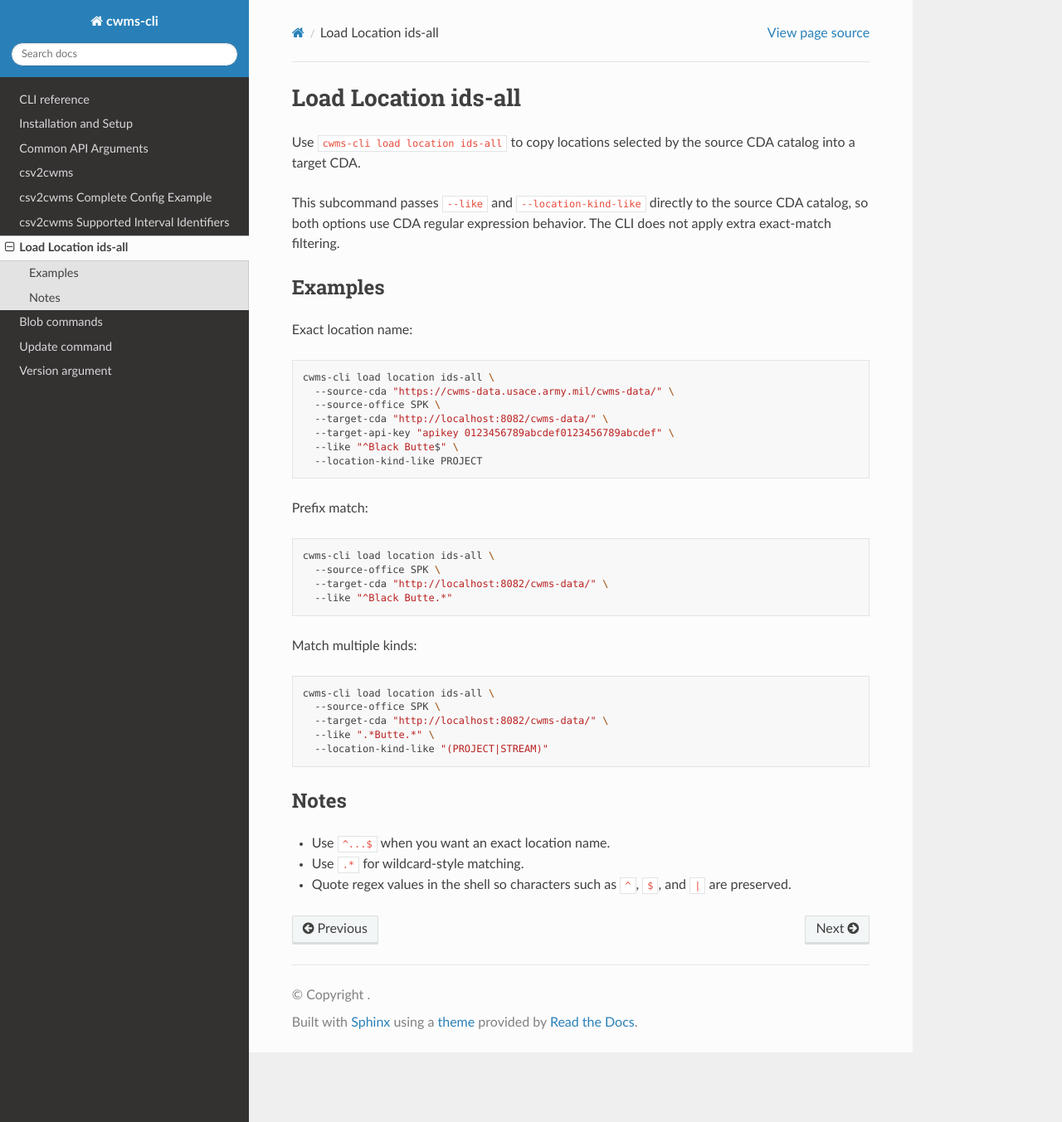
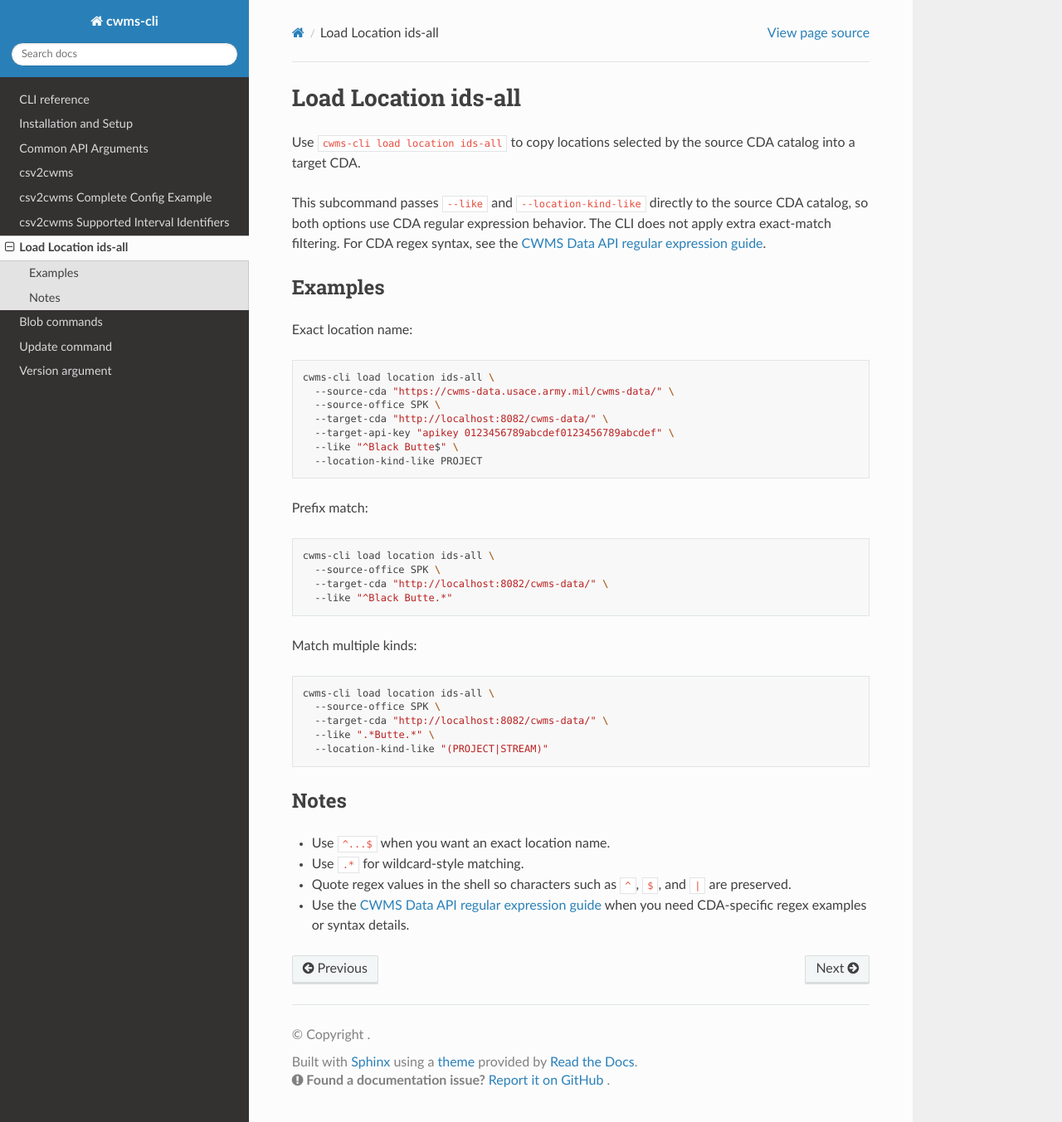
Before and after one commit to HydrologicEngineeringCenter/cwms-cli, a Sphinx documentation site: the page built from docs/cli/load_location_ids_all.rst, in a window 1280 px wide and 1353 px high. Shown: the whole window at 83% size. Built offline with Sphinx 7.4.7 and the Read the Docs theme 3.1.0, drawn with Linux system fonts in a browser that asks for light colours.

Commit message:
Add GH doc issue link and Regex docs

```diff
--- /dev/null
+++ b/docs/_templates/footer.html
@@ -0,0 +1,31 @@
+{% extends "!footer.html" %}
+
+{% block extrafooter %}
+  {{ super() }}
+  {% set doc_title = title|striptags %}
+  {% if doc_title == '<no title>' %}
+    {% set doc_title = project ~ ' Documentation' %}
+  {% endif %}
+  {% if docs_public_base_url %}
+    {% set doc_page = docs_public_base_url ~ pagename ~ '.html' %}
+  {% elif pageurl %}
+    {% set doc_page = pageurl %}
+  {% else %}
+    {% set doc_page = pagename ~ '.html' %}
+  {% endif %}
+  {% set issue_title = ('Docs issue: ' ~ doc_title) | urlencode %}
+  {% set issue_body = (
+    'Documentation page: ' ~ doc_page ~ '\n'
+    ~ 'Source page key: ' ~ pagename ~ '\n\n'
+    ~ 'Describe the documentation issue here.'
+  ) | urlencode %}
+  <p>
+    <strong>
+      <span class="fa fa-exclamation-circle" aria-hidden="true"></span>
+      Found a documentation issue?
+    </strong>
+    <a href="https://github.com/hydrologicengineeringcenter/cwms-cli/issues/new?title={{ issue_title }}&body={{ issue_body }}">
+      Report it on GitHub
+    </a>.
+  </p>
+{% endblock %}
--- a/docs/cli/api_arguments.rst
+++ b/docs/cli/api_arguments.rst
@@ -49,6 +49,7 @@
 - ``--office`` uses the ``OFFICE`` environment variable.
 - ``--api-root`` uses the ``CDA_API_ROOT`` environment variable.
 - ``--api-key`` uses the ``CDA_API_KEY`` environment variable.
+- For CDA-backed regex filters such as ``--like``, ``--location-kind-like``, and ``--timeseries-id-regex``, see the |cda-regexp-guide|_.
 - Commands may still expose additional non-API options such as config files,
   timezone selection, or dry-run behavior.
 
--- a/docs/cli/load_location_ids_all.rst
+++ b/docs/cli/load_location_ids_all.rst
@@ -6,7 +6,8 @@
 
 This subcommand passes ``--like`` and ``--location-kind-like`` directly to the
 source CDA catalog, so both options use CDA regular expression behavior. The
-CLI does not apply extra exact-match filtering.
+CLI does not apply extra exact-match filtering. For CDA regex syntax, see the
+|cda-regexp-guide|_.
 
 Examples
 --------
@@ -48,3 +49,4 @@
 - Use ``^...$`` when you want an exact location name.
 - Use ``.*`` for wildcard-style matching.
 - Quote regex values in the shell so characters such as ``^``, ``$``, and ``|`` are preserved.
+- Use the |cda-regexp-guide|_ when you need CDA-specific regex examples or syntax details.
--- a/docs/conf.py
+++ b/docs/conf.py
@@ -25,6 +25,7 @@
     "sphinx_click",
 ]
 
+templates_path = ["_templates"]
 autosummary_generate = True
 autodoc_typehints = "description"
 
@@ -33,6 +34,16 @@
 }
 
 html_theme = "sphinx_rtd_theme"
+html_baseurl = "https://cwms-cli.readthedocs.io/en/latest/"
+
+html_context = {
+    "docs_public_base_url": html_baseurl,
+}
+
+rst_epilog = """
+.. |cda-regexp-guide| replace:: CWMS Data API regular expression guide
+.. _cda-regexp-guide: https://cwms-data.usace.army.mil/cwms-data/regexp
+"""
 
 linkcheck_ignore = [
     r"^http://localhost(:\d+)?/.*",
```
Also changed, not shown: 4 other files.
